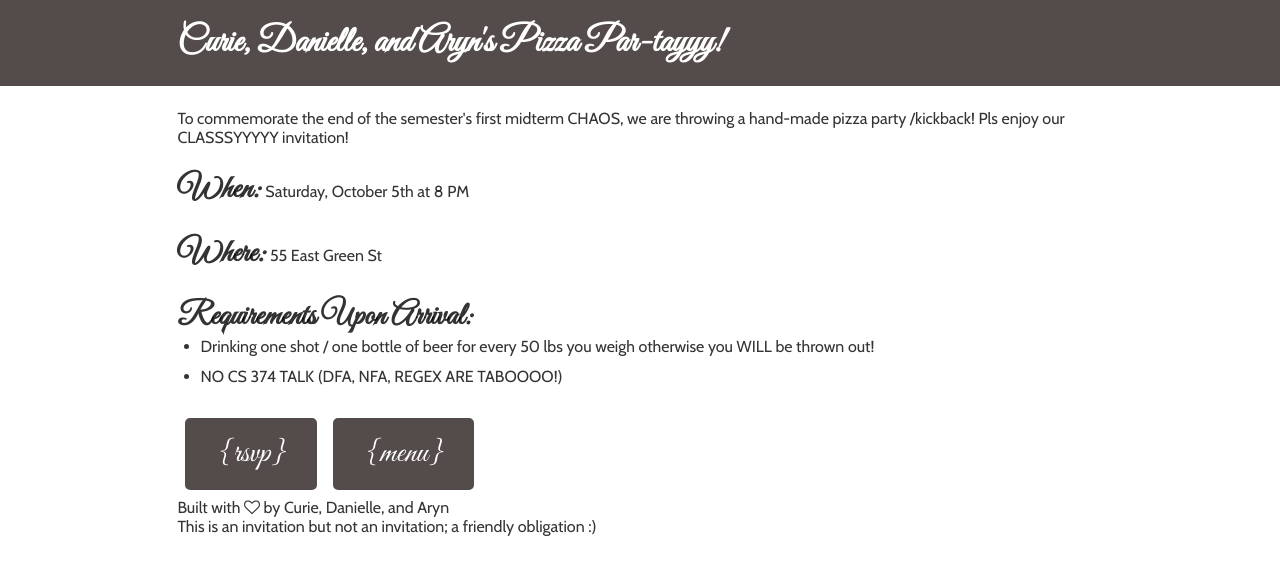
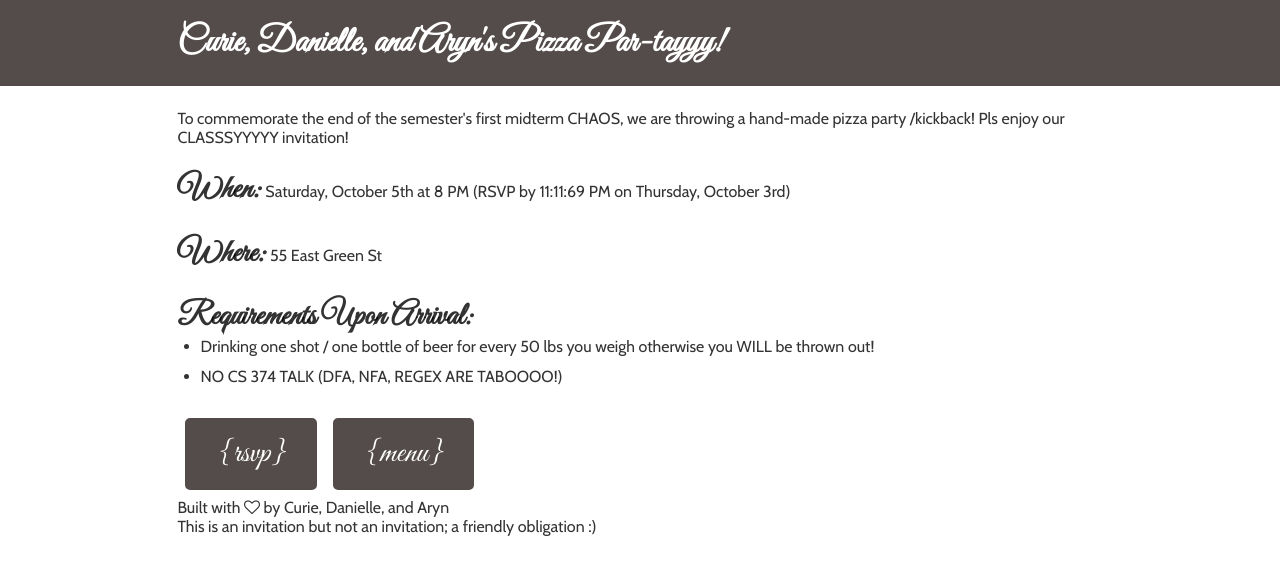
Before and after one commit to arynh/pizza-party-menu, a Gatsby site: page / in a window 1280 px wide. Built offline with nearby package versions, Linux system fonts and the light colour scheme; Gatsby itself is replaced by a stand-in of ours.

Commit message:
i have graph

```diff
--- a/src/pages/index.js
+++ b/src/pages/index.js
@@ -14,7 +14,8 @@ const IndexPage = () => (
     </p>
     <p>
       <b style={{ fontFamily: `Great Vibes`, fontSize: `2em` }}>When:</b>{" "}
-      Saturday, October 5th at 8 PM
+      Saturday, October 5th at 8 PM (RSVP by 11:11:69 PM on Thursday, October
+      3rd)
     </p>
     <p>
       <b style={{ fontFamily: `Great Vibes`, fontSize: `2em` }}>Where:</b> 55
```
